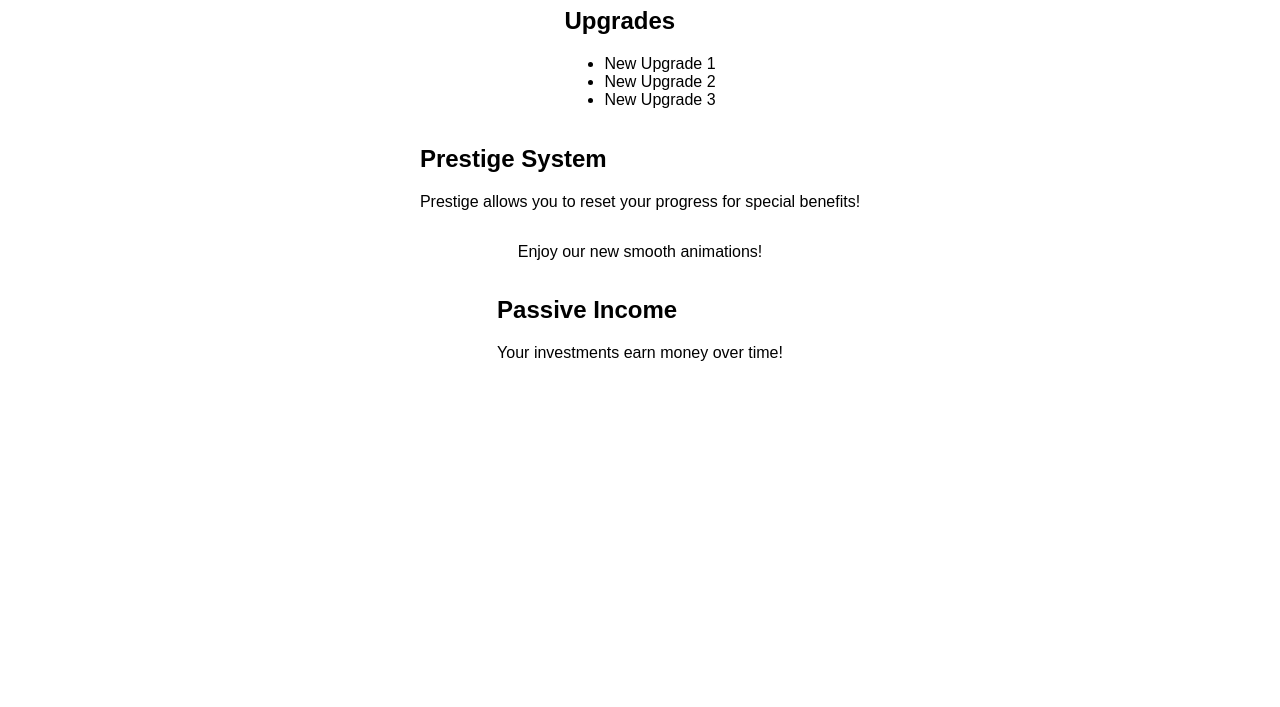
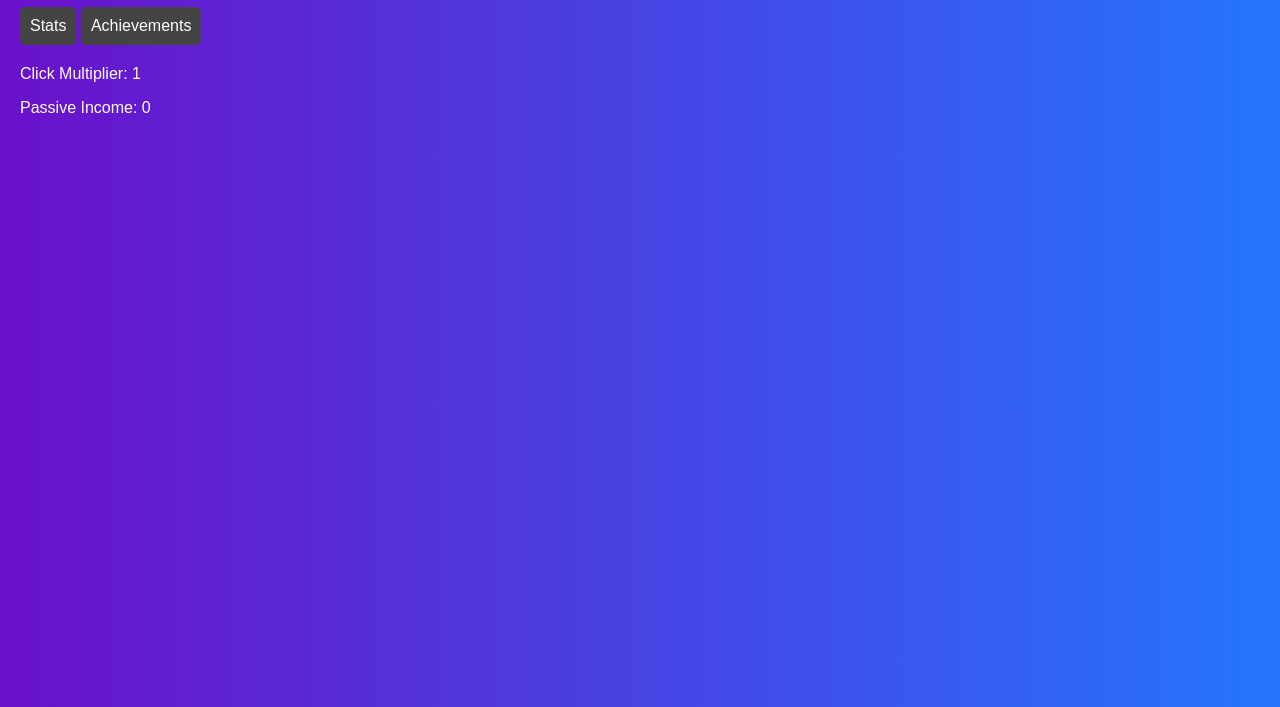
Before and after one commit to sp1ll3r/Alcohol-Clicker, a plain HTML site: page index.html in a window 1280 px wide. Shown: the part 93-800 px from the top of the page. Drawn offline with Linux system fonts and the light colour scheme.

Commit message:
Updating index.html with enhanced Alcohol Clicker game features.

```diff
--- a/index.html
+++ b/index.html
@@ -3,39 +3,50 @@
 <head>
     <meta charset="UTF-8">
     <meta name="viewport" content="width=device-width, initial-scale=1.0">
-    <title>Alcohol Clicker</title>
+    <title>Enhanced Alcohol Clicker Game</title>
     <style>
-        body { font-family: Arial, sans-serif; margin: 0; padding: 0; }
-        /* Better styling */
-        .container { display: flex; flex-direction: column; align-items: center; }
-        /* Mobile optimization */
-        @media (max-width: 600px) {
-            .container { padding: 20px; }
+        body {
+            font-family: Arial, sans-serif;
+            background: linear-gradient(to right, #6a11cb, #2575fc);
+            color: #fff;
+            margin: 0;
+            padding: 20px;
         }
+        h1 { text-align: center; }
+        .stats, .achievements { margin: 20px 0; }
+        .achievement { margin: 10px 0; }
+        .tab { cursor: pointer; display: inline-block; padding: 10px; background: #444; border-radius: 5px; }
     </style>
 </head>
 <body>
-    <div class="container">
-        <h1>Welcome to Alcohol Clicker!</h1>
-        <div id="upgrades">
-            <h2>Upgrades</h2>
-            <ul>
-                <li>New Upgrade 1</li>
-                <li>New Upgrade 2</li>
-                <li>New Upgrade 3</li>
-            </ul>
-        </div>
-        <div id="prestige">
-            <h2>Prestige System</h2>
-            <p>Prestige allows you to reset your progress for special benefits!</p>
-        </div>
-        <div id="animations">
-            <p>Enjoy our new smooth animations!</p>
-        </div>
-        <div id="passive-income">
-            <h2>Passive Income</h2>
-            <p>Your investments earn money over time!</p>
-        </div>
+    <h1>Enhanced Alcohol Clicker Game</h1>
+    <div class="tabs">
+        <span class="tab" onclick="showStats()">Stats</span>
+        <span class="tab" onclick="showAchievements()">Achievements</span>
     </div>
+    <div class="stats">
+        <p>Click Multiplier: <span id="clickMultiplier">1</span></p>
+        <p>Passive Income: <span id="passiveIncome">0</span></p>
+    </div>
+    <div class="achievements" style="display: none;">
+        <div class="achievement">Achievement 1: First Click</div>
+        <div class="achievement">Achievement 2: Buy First Upgrade</div>
+        <div class="achievement">Achievement 3: Reach 100 Points</div>
+        <div class="achievement">Achievement 4: Prestige</div>
+        <div class="achievement">Achievement 5: Get 10 Upgrades</div>
+        <div class="achievement">Achievement 6: Collect 10000 Coins</div>
+        <div class="achievement">Achievement 7: Max Out Upgrades</div>
+    </div>
+    <script>
+        // Game Logic Here
+        function showStats() {
+            document.querySelector('.stats').style.display = 'block';
+            document.querySelector('.achievements').style.display = 'none';
+        }
+        function showAchievements() {
+            document.querySelector('.achievements').style.display = 'block';
+            document.querySelector('.stats').style.display = 'none';
+        }
+    </script>
 </body>
 </html>
```
